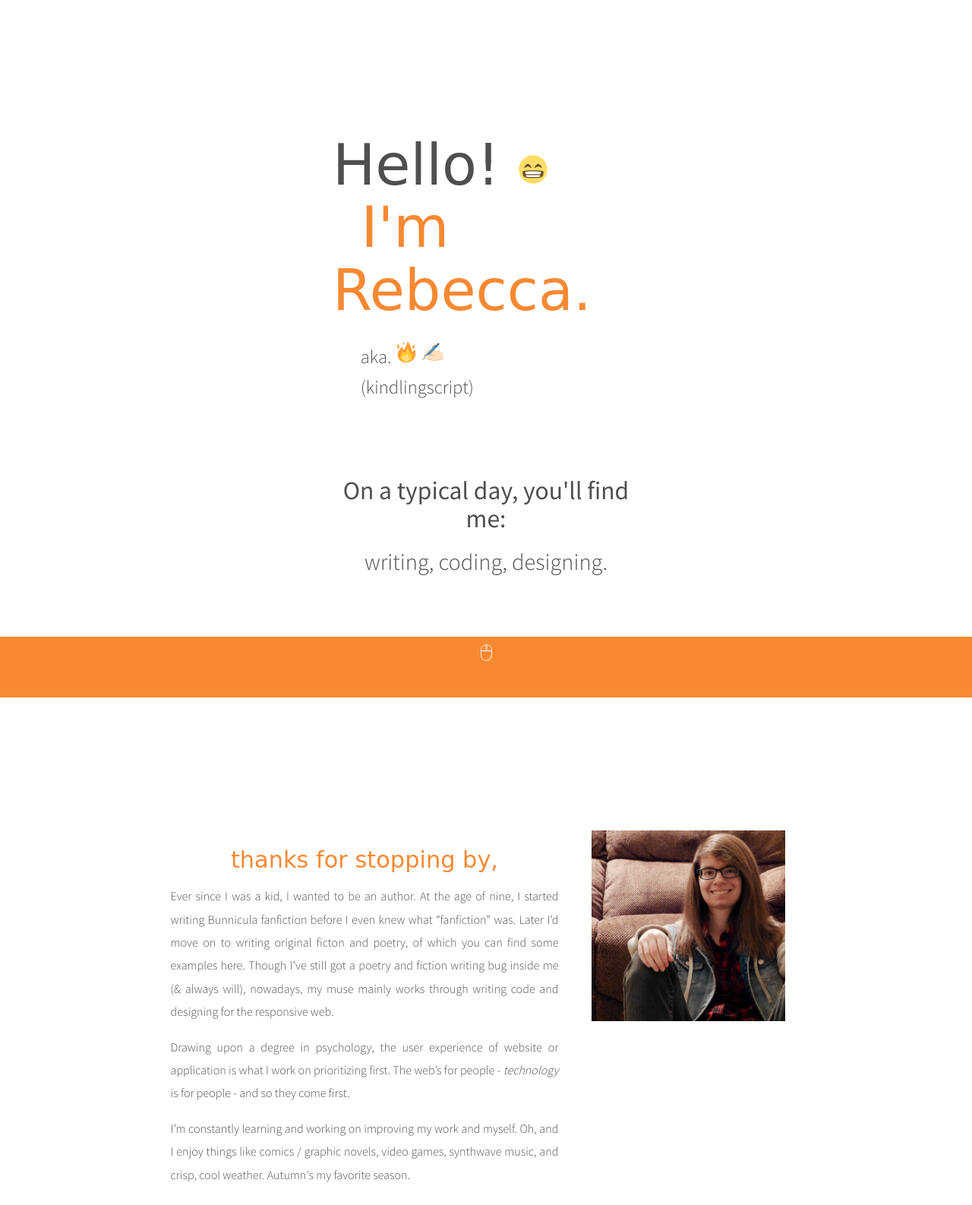
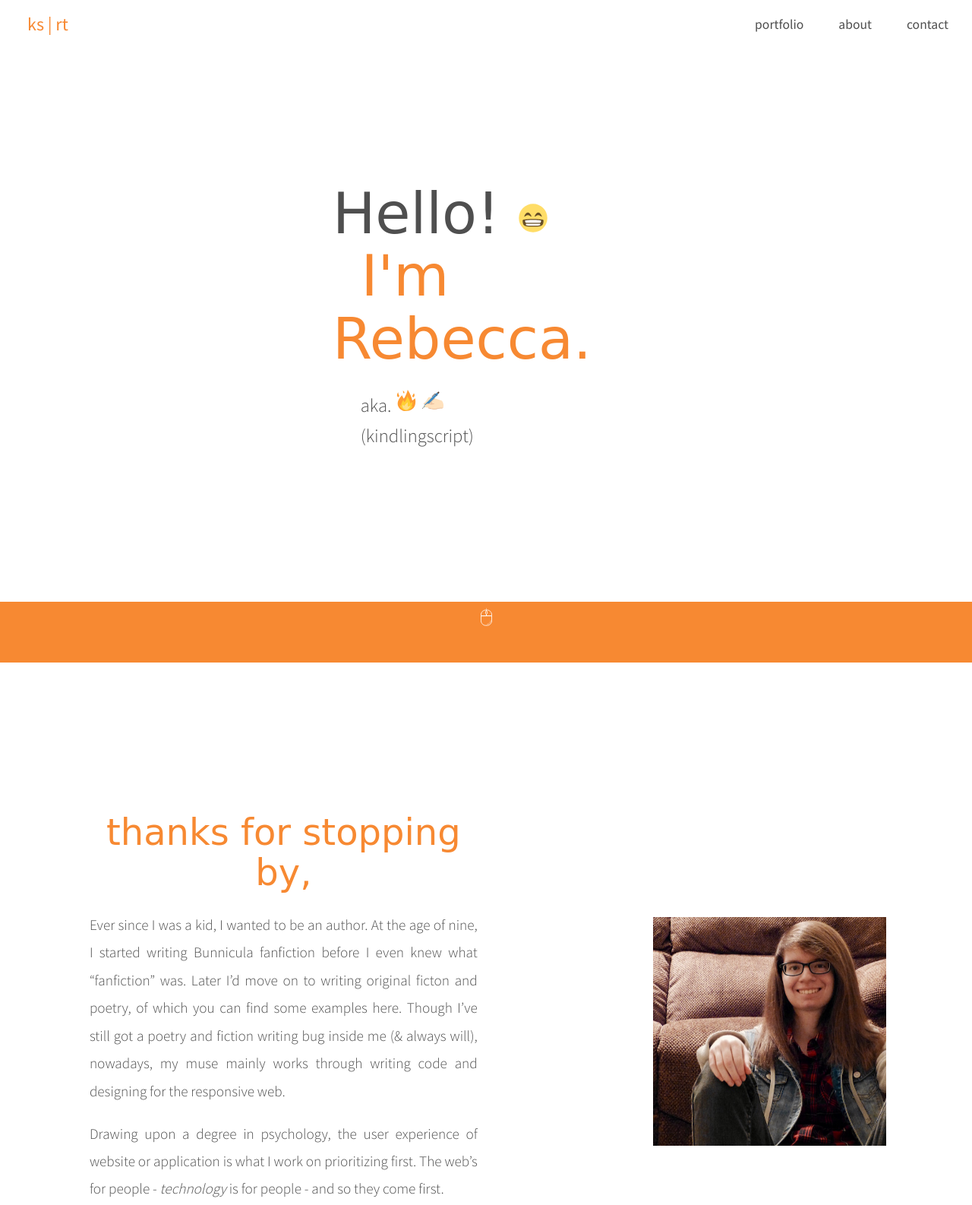
Before and after one commit to kindlingscript/kindlingscript.github.io, a plain HTML site: page index.html in a window 1280 px wide. Shown: the top 1586 px of the page at 76% size. Drawn offline with Linux system fonts and the light colour scheme; a web font is replaced by a local one.

Commit message:
Navbar addition

```diff
--- a/css/styles.css
+++ b/css/styles.css
@@ -21,6 +21,33 @@ h3 {
 }
 
 /* HEADER SECTION */
+nav {
+  background-color: #fff;
+  box-shadow: none;
+}
+
+nav a {
+  color: #f78932;
+  font-size: 1.5em;
+  padding: 1.5em;
+}
+
+nav ul li {
+  padding-right: 1em;
+}
+
+nav ul a  {
+  color: #4f4f4f;
+  font-size: 1.1em;
+  display: inline;
+  padding-bottom: 0.2em;
+}
+
+nav ul a:hover {
+  background-color: inherit;
+  border-bottom: 1px solid #f78932;
+}
+
 .header {
   margin-top: 3em;
 }
@@ -40,6 +67,10 @@ h3 {
 
 .intro-2 h3 {
   font-weight: 300;
+}
+
+.intro-2-lg {
+  display: none;
 }
 
 .header-border {
@@ -204,7 +235,7 @@ button[type="submit"] {
     width: 100%;
     height: 5em;
     background-color: #f78932;
-    margin-top: 4em;
+    margin-top: 11em;
   }
 
   .mouse {
@@ -212,4 +243,22 @@ button[type="submit"] {
     margin: auto;
     padding-top: 0.5em;
   }
+
+  /* ABOUT SECTION */
+  .about:first-child {
+    margin-top: 6em;
+  }
+
+  .portrait {
+    margin-top: 10em;
+    width: 60%;
+  }
+
+  .cabin-font {
+    font-size: 3em;
+  }
+
+  .base-font {
+    font-size: 1.2em;
+  }
 }
--- a/index.html
+++ b/index.html
@@ -9,6 +9,23 @@
   <link href="css/styles.css" rel="stylesheet" />
 </head>
 <body>
+  <nav>
+    <div class="nav-wrapper">
+      <a href="http://kindlingscript.com">ks | rt</a>
+      <ul id="nav-mobile" class="right hide-on-small">
+        <li>
+          <a href="#" class="text">portfolio</a>
+        </li>
+        <li>
+          <a href="#">about</a>
+        </li>
+        <li>
+          <a href="#">contact</a>
+        </li>
+      </ul>
+    </div>
+  </nav>
+
   <section class="header row">
     <div class="intro-1 col s9 offset-s2 l5 offset-l4">
       <h1 id="greeting">Hello! <img src="images/smile.svg" width="40px" style="inline"/>
@@ -37,10 +54,10 @@
   </div>
 
   <section class="about section row">
-    <div class="col s10 offset-s1 l5 push-l5 offset-l1">
+    <div class="col s10 offset-s1 l5 push-l7">
       <img src="images/portrait.png" class="portrait" />
     </div>
-    <div class="col s10 offset-s1 l5 pull-l5 offset-l1">
+    <div class="col s10 offset-s1 l5 pull-l6 offset-l2">
       <h3 class="cabin-font">thanks for stopping by,</h3>
       <p class="base-font">
         Ever since I was a kid, I wanted to be an author. At the age of nine, I started writing Bunnicula fanfiction before I even knew what “fanfiction” was. Later I’d move on to writing original ficton and poetry, of which you can find some examples here. Though I’ve still got a poetry and fiction writing bug inside me (& always will), nowadays, my muse mainly works through writing code and designing for the responsive web.</p>
```
